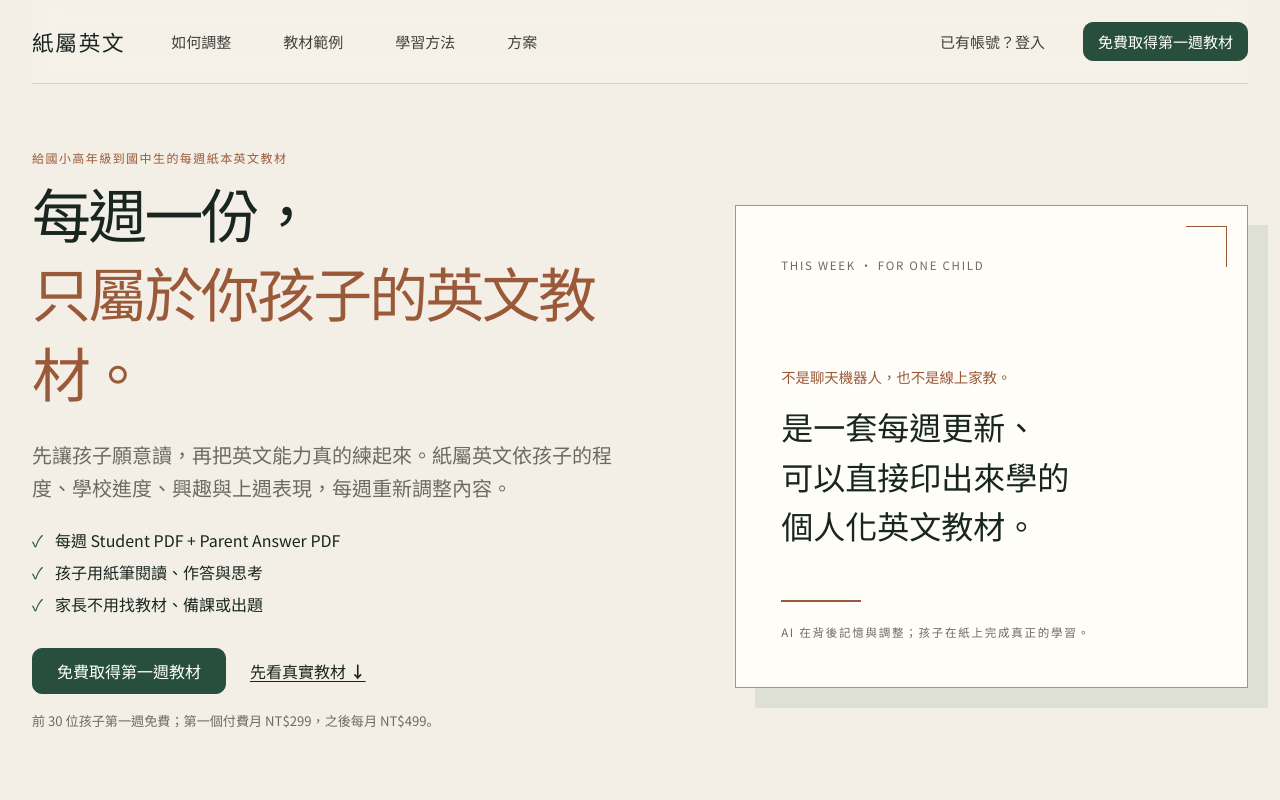
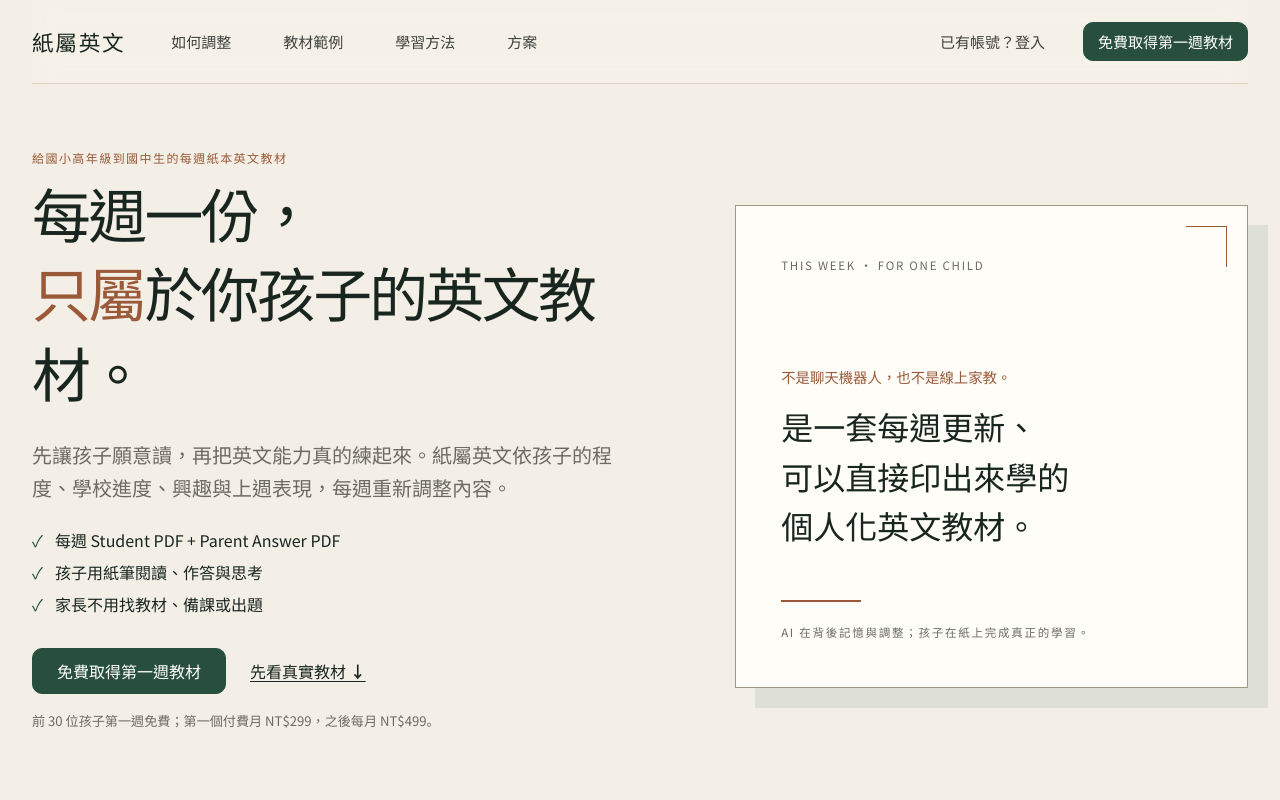
Before and after one commit to egger-meow/eng-tutor-saas, a React (Vite) app in the folder apps/web/: page / in a window 1280 px wide. Shown: the top 800 px of the page. Built offline with nearby package versions, Linux system fonts and the light colour scheme; no server answers.

Commit message:
fix: red

```diff
--- a/apps/web/src/routes/LandingPage.tsx
+++ b/apps/web/src/routes/LandingPage.tsx
@@ -42,7 +42,7 @@ export function LandingPage() {
           <FadeInUp duration={0.4} className="hero-copy">
             <p className="eyebrow">給國小高年級到國中生的每週紙本英文教材</p>
             <h1>
-              每週一份，<br /><em>只屬於你孩子的英文教材。</em>
+              每週一份，<br /><em>只屬</em>於你孩子的英文教材。
             </h1>
             <p className="lede"><strong>先讓孩子願意讀，再把英文能力真的練起來。</strong>紙屬英文依孩子的程度、學校進度、興趣與上週表現，每週重新調整內容。</p>
             <ul className="hero-benefits" aria-label="紙屬英文重點">
```
